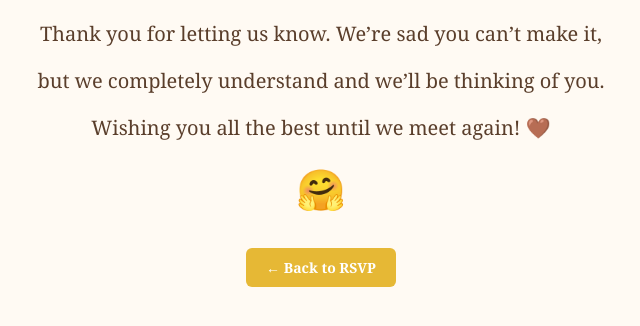
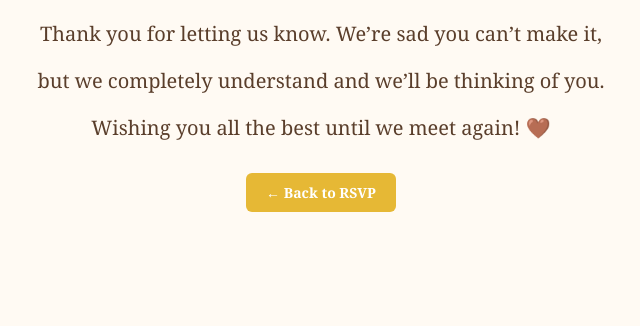
Before and after one commit to zincoi172/rsvp-babyshower, a Flask app: template templates/sorry.html in a window 1280 px wide. Shown: the part 104-430 px from the top of the page, without its empty margins (319-959 px from the left). Run offline with Flask 3, Linux system fonts and the light colour scheme; the template is opened without the code that fills it, so the values that code supplies are empty.

Commit message:
Update app.py and sorry html

```diff
--- a/app.py
+++ b/app.py
@@ -52,9 +52,7 @@ def send_email(name, recipient, attendance, guests):
         msg.set_content(f"""
         Hi {name},
 
-        Thank you for letting us know you won't be able to attend.
-
-        We understand and will miss you dearly. If your plans change, feel free to RSVP again anytime.
+        Thank you for letting us know you won't be able to attend. We understand and will miss you dearly. If your plans change, feel free to RSVP again anytime.
 
         With love,
         Huy & Thiên Thanh
--- a/templates/sorry.html
+++ b/templates/sorry.html
@@ -66,7 +66,6 @@
   <p>but we completely understand and we’ll be thinking of you.</p>
   <p>Wishing you all the best until we meet again! 🤎</p>
 
-  <div class="hug-emoji">🤗</div>
 
   <div class="back-button">
     <a href="/">← Back to RSVP</a>
```
